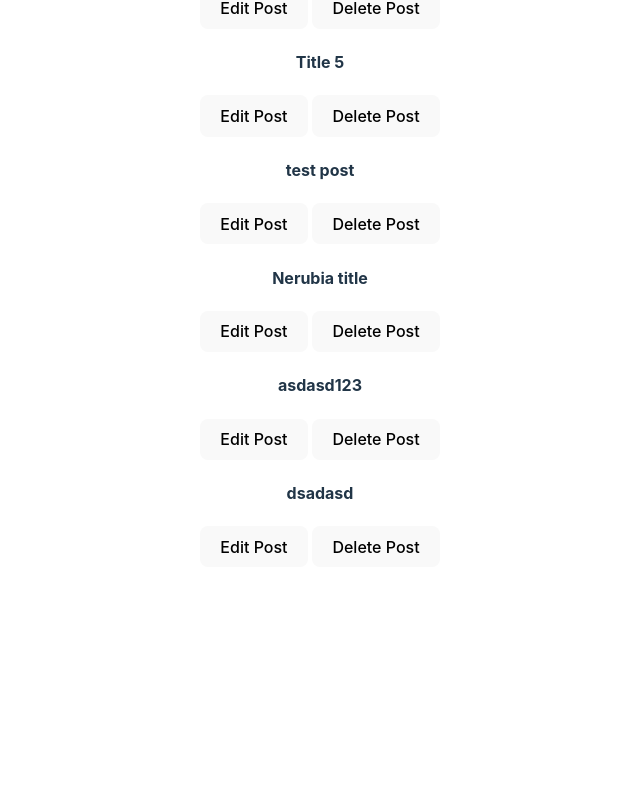
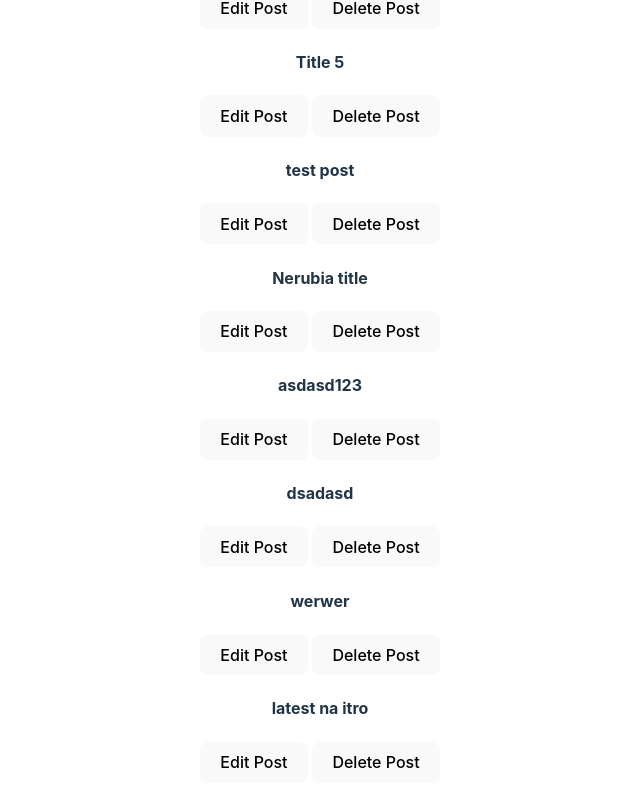
Before and after one commit to Drakkarrr/tanstack-query-crud, a React (Vite) app: page / in a window 1280 px wide. Shown: the part 752-1559 px from the top of the page, without its empty margins (320-960 px from the left). Before the commit the page ends 1351 px from the top, so only its background shows below. Built offline with nearby package versions, Linux system fonts and the light colour scheme; data requests are answered from the project's data file.

Commit message:
adert onsucess post added

```diff
--- a/db.json
+++ b/db.json
@@ -44,6 +44,16 @@
       "id": "ee197c1e-596b-4228-ad90-b6a5702bd5e2",
       "title": "dsadasd",
       "body": "rtgherthrt"
+    },
+    {
+      "id": "f1b7ec09-7acd-40d5-a137-ac9ec8012400",
+      "title": "werwer",
+      "body": "werwer"
+    },
+    {
+      "id": "da76bb6b-06a6-4afd-acd0-76ac9d4a7635",
+      "title": "latest na itro",
+      "body": "this is the latest baby"
     }
   ]
 }
--- a/src/components/AddPost.jsx
+++ b/src/components/AddPost.jsx
@@ -10,6 +10,7 @@ const AddPost = () => {
     mutationFn: createPost,
     onSuccess: () => {
       queryClient.invalidateQueries('posts');
+      alert('Post added successfully!');
     },
   });
 
```
